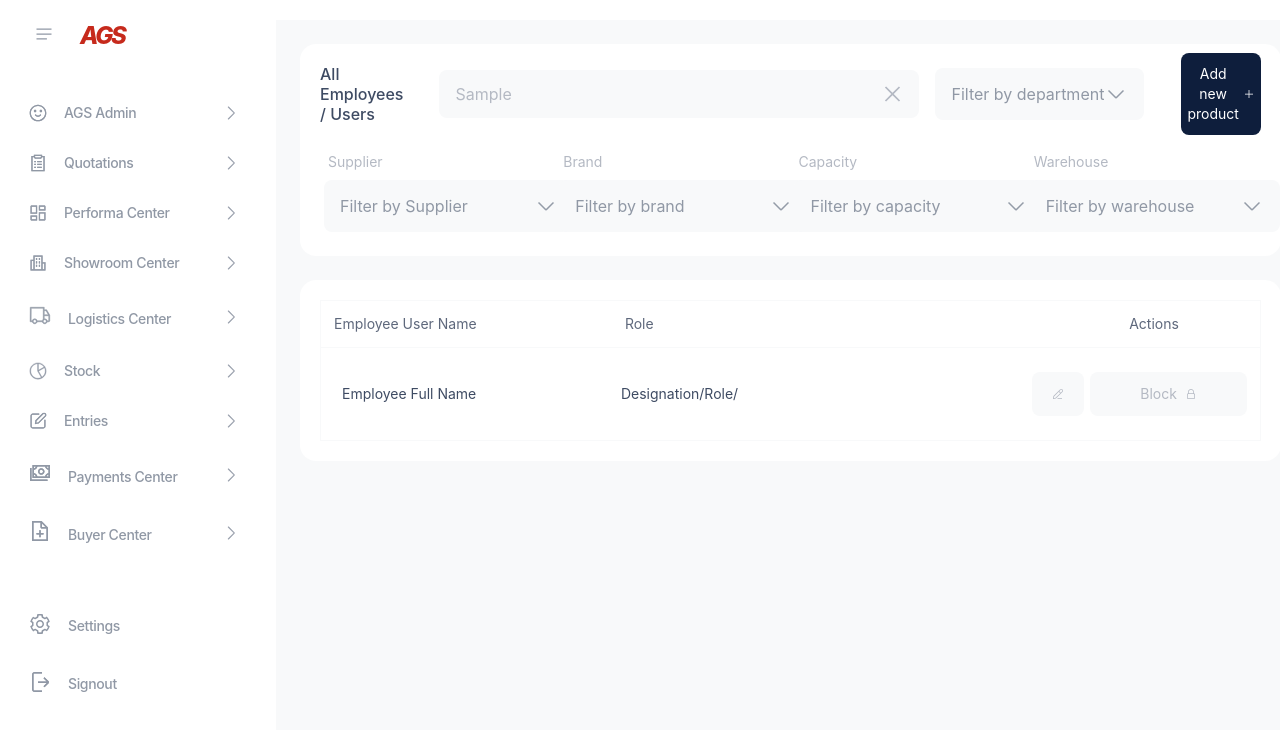
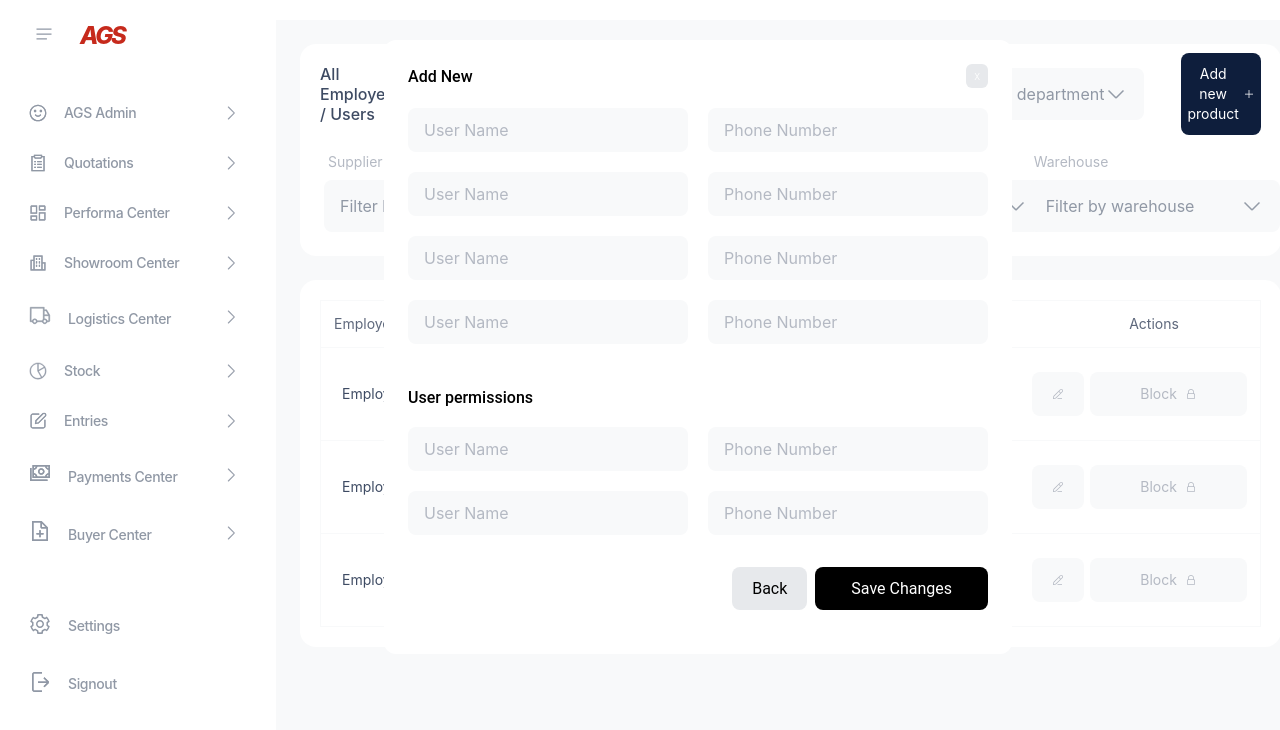
Before and after one commit to dev-bushra/New-folder, a React (Vite) app: page /entriesemployees in a window 1280 px wide. Both pictures are taken after typing "Sample" into the empty fields and a click on the button "Add new product". Shown: the top 730 px of the page. Built offline with nearby package versions, Linux system fonts and the light colour scheme; a web font is replaced by a local one.

Commit message:
add new product modal

```diff
--- a/src/components/EntriesEmployeesColumnThree/index.jsx
+++ b/src/components/EntriesEmployeesColumnThree/index.jsx
@@ -30,12 +30,21 @@ const topOptionsList3 = [
   { label: "Option3", value: "option3" },
 ];
 
-const EntriesEmployeesColumnThree = (props) => {
+const EntriesEmployeesColumnThree = ({
+  className,
+  title,
+  onClick,
+  label,
+  label1,
+  label2,
+  label3,
+  addNewProduct,
+}) => {
   const [topvalue, setTopvalue] = React.useState("");
 
   return (
     <>
-      <div className={props.className}>
+      <div className={className}>
         <div className="flex flex-col gap-6 items-start justify-center w-full">
           <div className="flex md:flex-col flex-row gap-0 h-[60px] md:h-auto items-center justify-start">
             <div className="flex md:flex-1 md:flex-col flex-row gap-9 items-center justify-start w-auto md:w-full">
@@ -44,7 +53,7 @@ const EntriesEmployeesColumnThree = (props) => {
                   className="sm:text-2xl md:text-[16px] text-[16px] text-blue_gray-700 w-auto"
                   size="txtInterMedium28"
                 >
-                  {props?.title}
+                  {title}
                 </Text>
               </div>
               <div className="flex md:flex-col flex-row gap-3 items-center justify-start w-auto md:w-full">
@@ -107,6 +116,7 @@ const EntriesEmployeesColumnThree = (props) => {
             <div className="flex flex-1 flex-col items-center justify-end w-full">
               <div className="flex flex-col items-center justify-end w-auto">
                 <Button
+                  onClick={onClick}
                   className="bg-blue_gray-900 cursor-pointer flex items-center justify-center px-3 py-[11px] rounded-lg"
                   rightIcon={
                     <Img
@@ -117,7 +127,7 @@ const EntriesEmployeesColumnThree = (props) => {
                   }
                 >
                   <div className="font-inter font-normal sm:px-0 text-center text-sm text-white-A700">
-                    {props?.addNewProduct}
+                    {addNewProduct}
                   </div>
                 </Button>
               </div>
@@ -137,7 +147,7 @@ const EntriesEmployeesColumnThree = (props) => {
                           className="text-blue_gray-200 text-sm w-auto"
                           size="txtInterRegular14"
                         >
-                          {props?.label}
+                          {label}
                         </Text>
                       </div>
                       <SelectBox
@@ -169,7 +179,7 @@ const EntriesEmployeesColumnThree = (props) => {
                           className="text-blue_gray-200 text-sm w-auto"
                           size="txtInterRegular14"
                         >
-                          {props?.label1}
+                          {label1}
                         </Text>
                       </div>
                       <SelectBox
@@ -201,7 +211,7 @@ const EntriesEmployeesColumnThree = (props) => {
                           className="text-blue_gray-200 text-sm w-auto"
                           size="txtInterRegular14"
                         >
-                          {props?.label2}
+                          {label2}
                         </Text>
                       </div>
                       <SelectBox
@@ -233,7 +243,7 @@ const EntriesEmployeesColumnThree = (props) => {
                           className="text-blue_gray-200 text-sm w-auto"
                           size="txtInterRegular14"
                         >
-                          {props?.label3}
+                          {label3}
                         </Text>
                       </div>
                       <SelectBox
--- a/src/pages/EntriesEmployees/index.jsx
+++ b/src/pages/EntriesEmployees/index.jsx
@@ -45,7 +45,24 @@ const topOptionsList3 = [
 
 const EntriesEmployeesPage = () => {
   const [toggleMenu, setToggleMenu] = useState(false);
+  const [isModalOpen, setIsModalOpen] = useState(false);
+
+  const handleButtonClick = () => {
+    console.log("handleButtonClick clicked!", isModalOpen);
+    setIsModalOpen(!isModalOpen);
+  };
+
   const tableData = React.useRef([
+    {
+      employeeusernamOne: "Employee Full Name",
+      pklnumber: "images/img_edit_blue_gray_200.svg",
+      customername: "Block",
+    },
+    {
+      employeeusernamOne: "Employee Full Name",
+      pklnumber: "images/img_edit_blue_gray_200.svg",
+      customername: "Block",
+    },
     {
       employeeusernamOne: "Employee Full Name",
       pklnumber: "images/img_edit_blue_gray_200.svg",
@@ -561,7 +578,11 @@ const EntriesEmployeesPage = () => {
         {/* overflow-hidden */}
         <div className="flex flex-col font-inter h-screen items-center justify-start max-w-full p-5 w-full z-[1]  ">
           <div className="bg-gray-50 flex flex-col gap-6 h-[1060px] md:h-auto items-start justify-start p-6 sm:px-5 rounded-[24px">
-            <EntriesEmployeesColumnThree className="bg-white-A700 flex flex-col gap-8 items-start justify-center p-5 rounded-[16px]" />
+            <EntriesEmployeesColumnThree
+              onClick={handleButtonClick}
+              // handleToggleModal={() => {setIsModalOpen(!isModalOpen)}}
+              className="bg-white-A700 flex flex-col gap-8 items-start justify-center p-5 rounded-[16px]"
+            />
             <div className="flex flex-col items-start justify-start min-w-full  ">
               <div className="bg-white-A700 flex flex-col md:h-auto items-start justify-end p-5 sm:px-5 rounded-[16px] min-w-full">
                 <div className="min-w-full">
@@ -577,6 +598,134 @@ const EntriesEmployeesPage = () => {
           </div>
         </div>
       </div>
+
+      {isModalOpen ? (
+        <div className="modal fixed top-[5%] left-[30%] z-10 min-w-[45vw] rounded-xl bg-white-A700 p-6 mx-auto flex items-center justify-center">
+          <div className="flex flex-col items-start justify-start w-full">
+            <div className="flex items-center justify-between w-full">
+              <span className="text-gray font-medium text-[16px]">Add New</span>
+              <button className=" bg-gray-200 flex items-center justify-center py-1 px-2 rounded-md text-xs font-light text-white-A700">
+                x
+              </button>
+            </div>
+            <div className="flex flex-col items-center gap-5 my-5  w-full">
+              <div className="flex items-center gap-5 w-full">
+                <Input
+                  name="top"
+                  placeholder="User Name"
+                  className="font-inter leading-[normal] p-0 placeholder:text-blue_gray-200 text-base text-blue_gray-200 text-left w-full"
+                  wrapClassName="bg-gray-50 flex px-4 py-3 rounded-lg w-full"
+                ></Input>
+                <Input
+                  name="top"
+                  placeholder="Phone Number"
+                  className="font-inter leading-[normal] p-0 placeholder:text-blue_gray-200 text-base text-blue_gray-200 text-left w-full"
+                  wrapClassName="bg-gray-50 flex px-4 py-3 rounded-lg w-full"
+                ></Input>
+              </div>
+
+              <div className="flex items-center gap-5 w-full">
+                <Input
+                  name="top"
+                  placeholder="User Name"
+                  className="font-inter leading-[normal] p-0 placeholder:text-blue_gray-200 text-base text-blue_gray-200 text-left w-full"
+                  wrapClassName="bg-gray-50 flex px-4 py-3 rounded-lg w-full"
+                ></Input>
+                <Input
+                  name="top"
+                  placeholder="Phone Number"
+                  className="font-inter leading-[normal] p-0 placeholder:text-blue_gray-200 text-base text-blue_gray-200 text-left w-full"
+                  wrapClassName="bg-gray-50 flex px-4 py-3 rounded-lg w-full"
+                ></Input>
+              </div>
+
+              <div className="flex items-center gap-5 w-full">
+                <Input
+                  name="top"
+                  placeholder="User Name"
+                  className="font-inter leading-[normal] p-0 placeholder:text-blue_gray-200 text-base text-blue_gray-200 text-left w-full"
+                  wrapClassName="bg-gray-50 flex px-4 py-3 rounded-lg w-full"
+                ></Input>
+                <Input
+                  name="top"
+                  placeholder="Phone Number"
+                  className="font-inter leading-[normal] p-0 placeholder:text-blue_gray-200 text-base text-blue_gray-200 text-left w-full"
+                  wrapClassName="bg-gray-50 flex px-4 py-3 rounded-lg w-full"
+                ></Input>
+              </div>
+
+              <div className="flex items-center gap-5 w-full">
+                <Input
+                  name="top"
+                  placeholder="User Name"
+                  className="font-inter leading-[normal] p-0 placeholder:text-blue_gray-200 text-base text-blue_gray-200 text-left w-full"
+                  wrapClassName="bg-gray-50 flex px-4 py-3 rounded-lg w-full"
+                ></Input>
+                <Input
+                  name="top"
+                  placeholder="Phone Number"
+                  className="font-inter leading-[normal] p-0 placeholder:text-blue_gray-200 text-base text-blue_gray-200 text-left w-full"
+                  wrapClassName="bg-gray-50 flex px-4 py-3 rounded-lg w-full"
+                ></Input>
+              </div>
+            </div>
+
+            <div className="flex items-center justify-between w-full mt-6">
+              <span className="text-gray font-medium text-[16px]">
+                User permissions
+              </span>
+            </div>
+            <div className="flex flex-col items-center gap-5 my-5 w-full">
+              <div className="flex items-center gap-5 w-full">
+                <Input
+                  name="top"
+                  placeholder="User Name"
+                  className="font-inter leading-[normal] p-0 placeholder:text-blue_gray-200 text-base text-blue_gray-200 text-left w-full"
+                  wrapClassName="bg-gray-50 flex px-4 py-3 rounded-lg w-full"
+                ></Input>
+                <Input
+                  name="top"
+                  placeholder="Phone Number"
+                  className="font-inter leading-[normal] p-0 placeholder:text-blue_gray-200 text-base text-blue_gray-200 text-left w-full"
+                  wrapClassName="bg-gray-50 flex px-4 py-3 rounded-lg w-full"
+                ></Input>
+              </div>
+
+              <div className="flex items-center gap-5 w-full">
+                <Input
+                  name="top"
+                  placeholder="User Name"
+                  className="font-inter leading-[normal] p-0 placeholder:text-blue_gray-200 text-base text-blue_gray-200 text-left w-full"
+                  wrapClassName="bg-gray-50 flex px-4 py-3 rounded-lg w-full"
+                ></Input>
+                <Input
+                  name="top"
+                  placeholder="Phone Number"
+                  className="font-inter leading-[normal] p-0 placeholder:text-blue_gray-200 text-base text-blue_gray-200 text-left w-full"
+                  wrapClassName="bg-gray-50 flex px-4 py-3 rounded-lg w-full"
+                ></Input>
+              </div>
+
+              <div className="flex items-center justify-end w-full gap-2 mt-3">
+                <div
+                  className="px-5 py-3 text-center rounded-lg bg-gray-200"
+                  onClick={handleButtonClick}
+                >
+                  Back
+                </div>
+                <div
+                  className="px-9 py-3 text-center rounded-lg bg-black text-white-A700"
+                  onClick={handleButtonClick}
+                >
+                  Save Changes
+                </div>
+              </div>
+            </div>
+          </div>
+        </div>
+      ) : (
+        ""
+      )}
     </>
   );
 };
```
